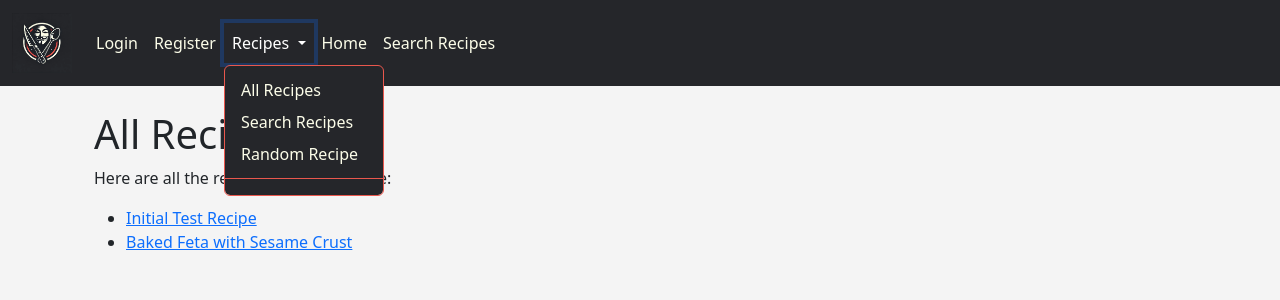
After one commit to louigra/voxpopulirecipes, a Django app: page /voxpopulirecipes/all_recipes/ in a window 1280 px wide, after a click on "Recipes". The commit adds this page. Shown: the top 300 px of the page. Run offline with Django 5.2, Linux system fonts and the light colour scheme; data comes from the database, SQL or seed files in the repository; both versions use the stored data as it was after the commit.

Commit message:
lockdown and all recipes

```diff
--- a/mysite/users/views.py
+++ b/mysite/users/views.py
@@ -14,7 +14,7 @@ def login_user(request):
         user = authenticate(request, username=username, password=password)
         if user is not None:
             login(request, user)
-            return redirect("voxpopulirecipes:index")
+            return redirect("voxpopulirecipes:main")
         else:
             messages.success(request, ("There was an error logging in. Please try again..."))
             return redirect("login")
@@ -24,7 +24,7 @@ def login_user(request):
 def logout_user(request):
     logout(request)
     messages.success(request, ("You have been logged out..."))
-    return redirect("voxpopulirecipes:index")
+    return redirect("voxpopulirecipes:main")
 
 def register_user(request):
     if request.method == "POST":
@@ -36,7 +36,7 @@ def register_user(request):
             user = authenticate(username=username, password=password)
             login(request, user)
             messages.success(request, ("You have registered..."))
-            return redirect("voxpopulirecipes:index")
+            return redirect("voxpopulirecipes:main")
     else:
         form = RegisterUserForm()
     return render(request, 'authenticate/register_user.html', {
--- /dev/null
+++ b/mysite/voxpopulirecipes/templates/voxpopulirecipes/all_recipes.html
@@ -0,0 +1,20 @@
+{% extends 'voxpopulirecipes/base.html' %}
+
+{% block content %}
+
+<div class="container">
+    <h1>All Recipes</h1>
+    <p>Here are all the recipes in the database:</p>
+
+    {% comment %} {% if all_recipes|length <= 20 %} {% endcomment %}
+    <ul>
+        {% for recipe in all_recipes %}
+        <li>
+            <a href="{% url 'voxpopulirecipes:detail' recipe.id %}">{{ recipe.title }}</a>
+        </li>
+        {% endfor %}
+    </ul>
+
+
+
+{% endblock %}
--- a/mysite/voxpopulirecipes/templates/voxpopulirecipes/navbar.html
+++ b/mysite/voxpopulirecipes/templates/voxpopulirecipes/navbar.html
@@ -1,9 +1,8 @@
-<nav class="navbar navbar-expand-lg bg-body-tertiary">
+<nav class="navbar navbar-expand-lg navbar-dark" style="background-color: #25262a;">
   <div class="container-fluid">
       <a class="navbar-brand" href="#">
           {% load static %}
           <img src="{% static 'voxpopulirecipes/logo.png' %}" alt="My image" width="60" height="60">
-
       </a>
       <button class="navbar-toggler" type="button" data-bs-toggle="collapse" data-bs-target="#navbarSupportedContent" aria-controls="navbarSupportedContent" aria-expanded="false" aria-label="Toggle navigation">
           <span class="navbar-toggler-icon"></span>
@@ -14,9 +13,6 @@
               <li class="nav-item">
                   <a class="nav-link" href="{% url 'logout' %}">Logout</a>
               </li>
-          <li class="nav-item">
-            <a class="nav-link" href="{% url 'voxpopulirecipes:submit_recipe' %}">Submit a New Recipe</a>
-          </li>
               {% else %}
               <li class="nav-item">
                   <a class="nav-link" href="{% url 'login' %}">Login</a>
@@ -25,40 +21,69 @@
                   <a class="nav-link" href="{% url 'register' %}">Register</a>
               </li>
               {% endif %}
+              <li class="nav-item dropdown">
+                <a class="nav-link dropdown-toggle" href="#" role="button" data-bs-toggle="dropdown" aria-expanded="false">
+                    Recipes
+                </a>
+                <ul class="dropdown-menu">
+                    <li><a class="dropdown-item" href="{% url 'voxpopulirecipes:all_recipes' %}">All Recipes</a></li>
+                    <li><a class="dropdown-item" href="{% url 'voxpopulirecipes:search_recipe' %}">Search Recipes</a></li>
+                    <li><a class="dropdown-item" href="{% url 'voxpopulirecipes:random_recipe' %}">Random Recipe</a></li>
+                    <li><hr class="dropdown-divider"></li>
+                    {% if user.is_authenticated %}
+                    <li><a class="dropdown-item" href="{% url 'voxpopulirecipes:submit_recipe' %}">Submit a Recipe</a></li>
+                    {% endif %}
+                </ul>
+            </li>
               <li class="nav-item">
-            <a class="nav-link" href="{% url 'voxpopulirecipes:index' %}">Home</a>
+                  <a class="nav-link" href="{% url 'voxpopulirecipes:main' %}">Home</a>
               </li>
               <li class="nav-item">
                   <a class="nav-link" href="{% url 'voxpopulirecipes:search_recipe' %}">Search Recipes</a>
               </li>
-          <li class="nav-item dropdown">
-            <a class="nav-link dropdown-toggle" href="#" role="button" data-bs-toggle="dropdown" aria-expanded="false">
-              Dropdown
-            </a>
-            <ul class="dropdown-menu">
-              <li><a class="dropdown-item" href="#">Action</a></li>
-              <li><a class="dropdown-item" href="#">Another action</a></li>
-              <li><hr class="dropdown-divider"></li>
-              <li><a class="dropdown-item" href="#">Something else here</a></li>
+
           </ul>
-          </li>
-        </ul>
-        {% comment %} <form class="d-flex" role="search">
-          <input class="form-control me-2" type="search" placeholder="Search" aria-label="Search">
-          <button class="btn btn-outline-success" type="submit">Search</button>
-        </form> {% endcomment %}
       </div>
   </div>
 </nav>
 
 <style>
-    .container-fluid {
-      background-color: #25262a;
+  .navbar {
+      background-color: #25262a; /* Dark background matching the logo */
   }
+
   .nav-link {
       color: #fcfde9;
+      transition: color 0.3s ease;
   }
+
   .nav-link:hover {
+      color: #e9574d; /* Hover color */
+  }
+
+  .navbar-toggler {
+      border-color: #fcfde9;
+  }
+
+  .navbar-toggler-icon {
+      color: #fcfde9;
+  }
+
+  .dropdown-menu {
+      background-color: #25262a;
+      border-color: #e9574d;
+  }
+
+  .dropdown-item {
+      color: #fcfde9;
+  }
+
+  .dropdown-item:hover {
       color: #e9574d;
+      background-color: #333;
+  }
+
+  .dropdown-divider {
+      border-color: #e9574d;
   }
 </style>
--- a/mysite/voxpopulirecipes/urls.py
+++ b/mysite/voxpopulirecipes/urls.py
@@ -4,7 +4,7 @@ from . import views
 app_name = "voxpopulirecipes"
 urlpatterns = [
 
-    path("", views.index, name="index"),
+    path("", views.main, name="main"),
 
     path("recipedetail/<int:recipe_id>/", views.detail, name="detail"),
 
@@ -19,4 +19,6 @@ urlpatterns = [
     path("<int:recipe_id>/delete", views.delete_recipe, name="delete_recipe"),
 
     path("search/", views.search_recipe, name="search_recipe"),
+
+    path("all_recipes/", views.all_recipes, name="all_recipes"),
 ]
--- a/mysite/voxpopulirecipes/views.py
+++ b/mysite/voxpopulirecipes/views.py
@@ -8,11 +8,11 @@ from django.utils import timezone
 # import the models i need
 from .models import Recipe, Ingredient, Instruction
 
-def index(request):
+def main(request):
     lastest_recipe_list = Recipe.objects.filter(pub_date__lte=timezone.now()).order_by("-pub_date")[:5]
     all_recipes = Recipe.objects.all().order_by("id")
     all_unique_ingredients = Ingredient.objects.values_list("ingredient_text", flat=True).distinct().order_by("ingredient_text")
-    template = loader.get_template("voxpopulirecipes/index.html")
+    template = loader.get_template("voxpopulirecipes/main.html")
     context = {
         "latest_recipe_list": lastest_recipe_list,
         "all_recipes": all_recipes,
@@ -156,7 +156,7 @@ def random_recipe(request):
     if random_recipe:
         return redirect('voxpopulirecipes:detail', recipe_id=random_recipe.id)
     else:
-        return redirect('voxpopulirecipes:index')
+        return redirect('voxpopulirecipes:main')
 
 def edit_recipe(request, recipe_id):
     recipe = get_object_or_404(Recipe, pk=recipe_id)
@@ -165,7 +165,7 @@ def edit_recipe(request, recipe_id):
 def delete_recipe(request, recipe_id):
     recipe = get_object_or_404(Recipe, pk=recipe_id)
     recipe.delete()
-    return redirect('voxpopulirecipes:index')
+    return redirect('voxpopulirecipes:main')
 
 def search_recipe(request):
     all_recipes = Recipe.objects.all().order_by("id")
@@ -176,3 +176,11 @@ def search_recipe(request):
         "all_unique_ingredients": all_unique_ingredients
     }
     return HttpResponse(template.render(context, request))
+
+def all_recipes(request):
+    all_recipes = Recipe.objects.all().order_by("id")
+    template = loader.get_template("voxpopulirecipes/all_recipes.html")
+    context = {
+        "all_recipes": all_recipes
+    }
+    return HttpResponse(template.render(context, request))
```
Also changed, not shown: mysite/voxpopulirecipes/templates/voxpopulirecipes/index.html (deleted, +0 -49 lines), mysite/voxpopulirecipes/templates/voxpopulirecipes/main.html (added, +50 -0 lines), mysite/voxpopulirecipes/templates/voxpopulirecipes/recipe.html (+7 -4 lines), mysite/voxpopulirecipes/templates/voxpopulirecipes/submit_recipe.html (+15 -0 lines), mysite/db.sqlite3. Lines whose indentation alone changed are shown as unchanged.
